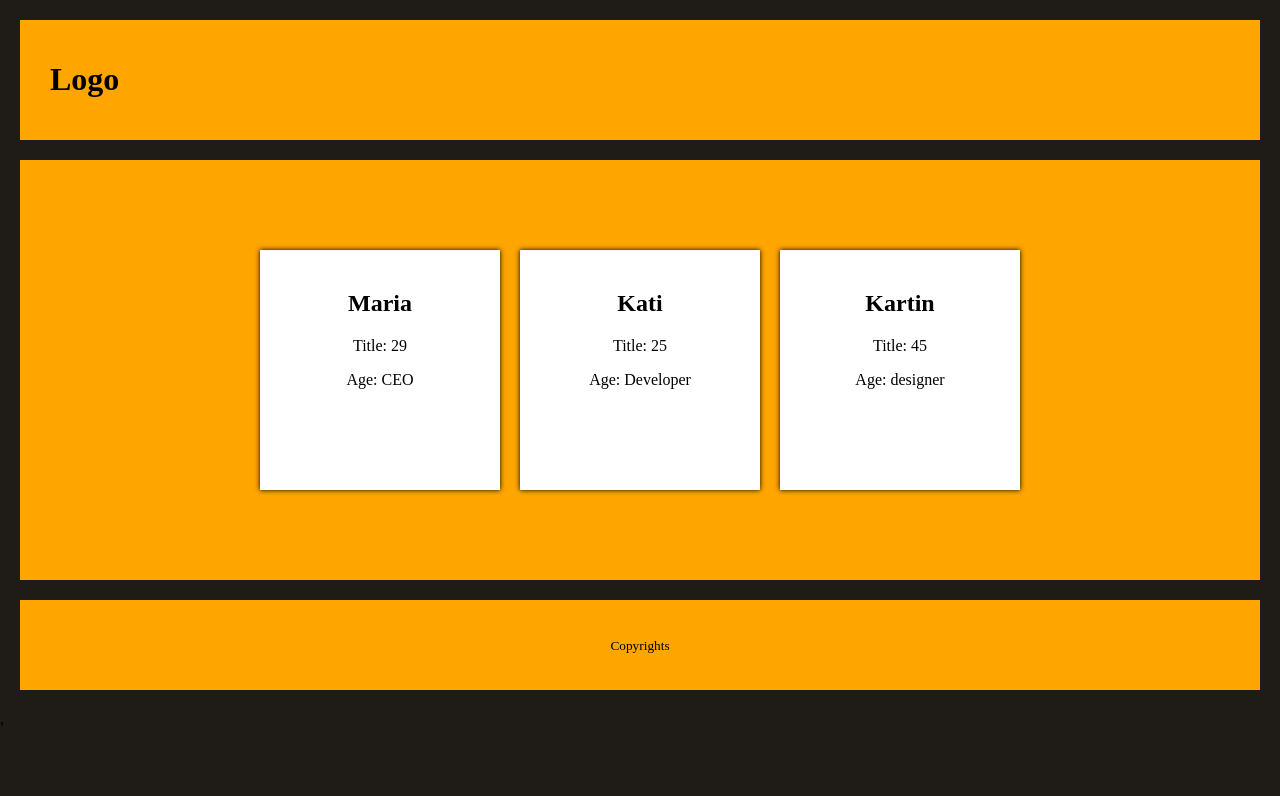
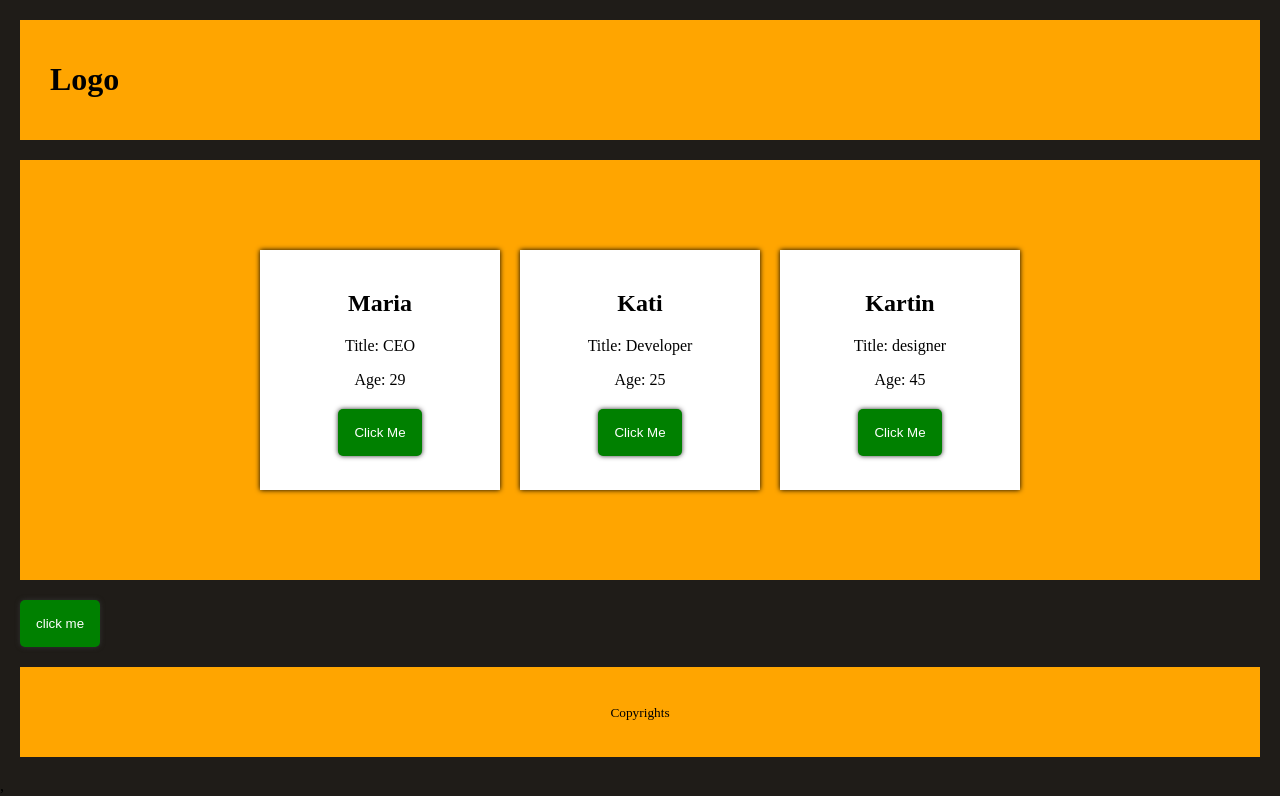
Before and after one commit to React21S/Boxes_Demo, a React (Create React App) app: page / in a window 1280 px wide. Shown: the top 796 px of the page. Built offline with nearby package versions, Linux system fonts and the light colour scheme.

Commit message:
Even handler added

```diff
--- a/src/App.css
+++ b/src/App.css
@@ -82,3 +82,13 @@ td:nth-child(even){
   background-color: #b4e780;
 
 }
+
+button{
+  display: block;
+  background-color: green;
+  color: white;
+  border: none;
+  border-radius: 5px;
+  box-shadow: 0 0 5px #333;
+  padding: 1rem;
+}
--- a/src/components/Box.js
+++ b/src/components/Box.js
@@ -1,11 +1,17 @@
 
  const Box = (props)=>{
+   const addEventHandler=()=>{
+     alert("WOW from box")
+
+   }
     return (
       <div className="box">
        <div>
          <h2>{props.name}</h2>
          <p>Title: {props.title}  </p>
          <p>Age: {props.age} </p>
+
+         <button onClick={addEventHandler}>Click Me</button>
        </div>
       </div>
     );
--- a/src/components/MainC.js
+++ b/src/components/MainC.js
@@ -9,34 +9,40 @@ class MainC extends Component{
         {  name : "Kati", title: "Developer", age:25},
          {  name : "Kartin", title: "designer", age:45},
       ]
+    };
 
-
-    }
-
+    changeHandler = ()=>{
+      alert("WOW")
+    };
 
     render(){
         return (
+          <>
         <main>
             <Box
             name={this.state.persons[0].name}
-            age={this.state.persons[0].title}
-            title={this.state.persons[0].age}
+            title={this.state.persons[0].title}
+            age={this.state.persons[0].age}
             />
 
            <Box
             name={this.state.persons[1].name}
-            age={this.state.persons[1].title}
-            title={this.state.persons[1].age}
+            title={this.state.persons[1].title}
+            age={this.state.persons[1].age}
             />
               <Box
             name={this.state.persons[2].name}
-            age={this.state.persons[2].title}
-            title={this.state.persons[2].age}
+            title={this.state.persons[2].title}
+            age={this.state.persons[2].age}
             />
+
         </main>
+        <button onClick={this.changeHandler}>click me</button>
+
+        </>
         );
-    }
-}
+    };
+};
 
 
 export default MainC;
```
